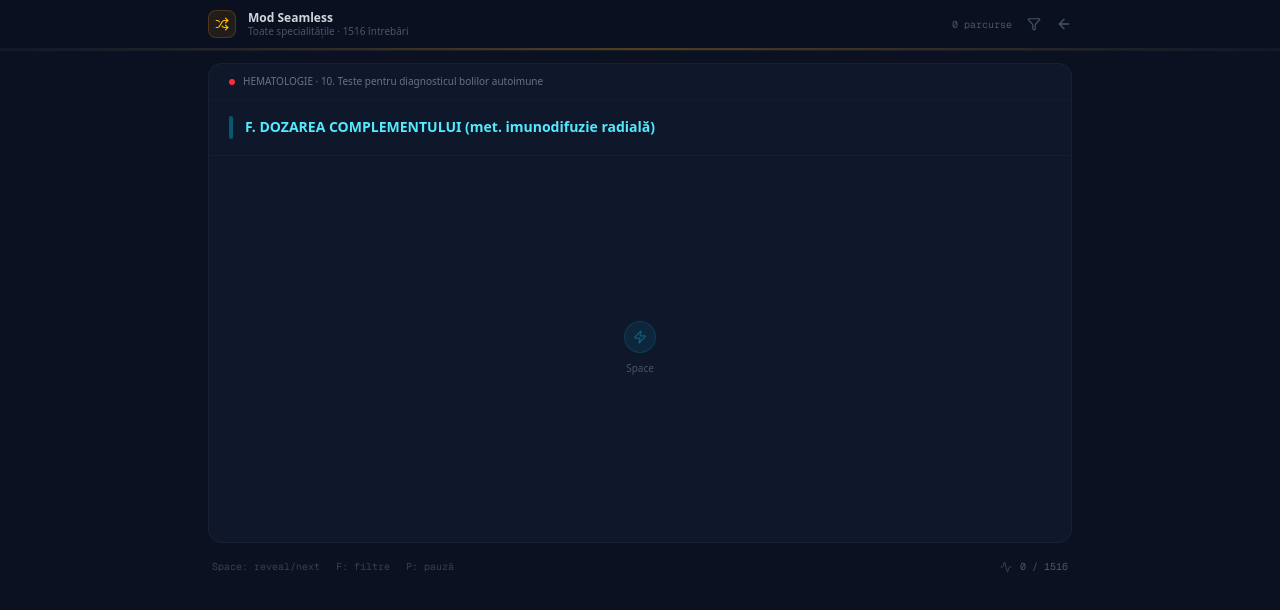
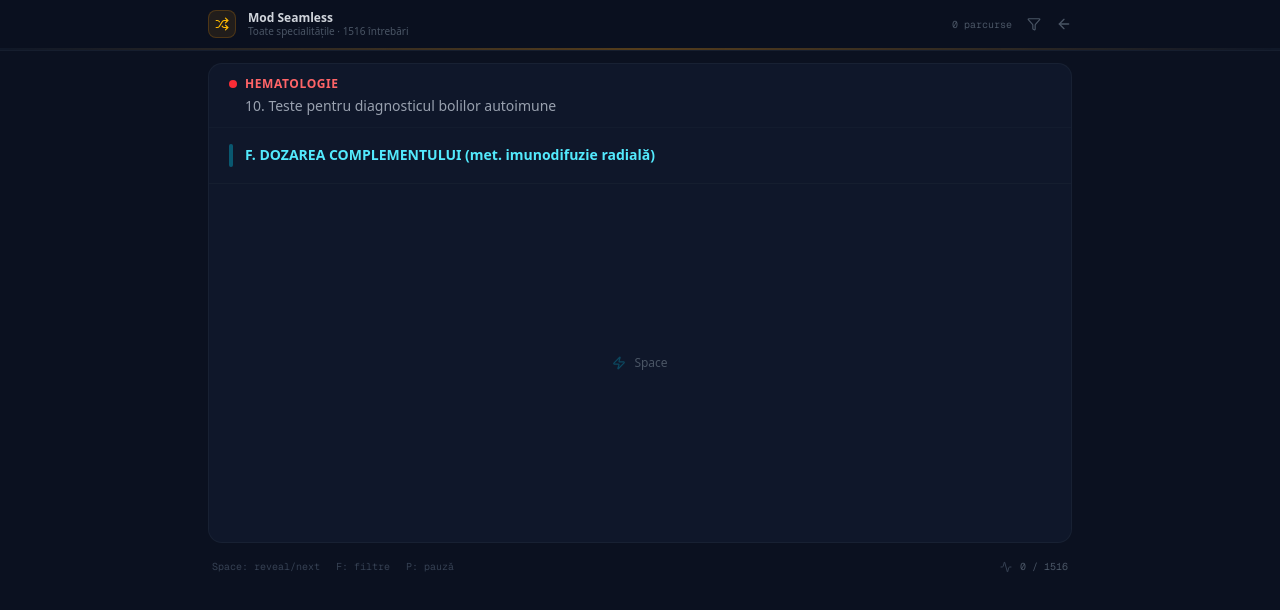
Before and after one commit to ObuObuHub/flashcard-app, a Next.js app: page /subiecte/random in a window 1280 px wide. Shown: the top 610 px of the page. Built offline with nearby package versions, Linux system fonts and the light colour scheme.

Commit message:
style: bigger source tag and compact tap zone in seamless mode

```diff
--- a/components/seamless-study-client.tsx
+++ b/components/seamless-study-client.tsx
@@ -310,11 +310,16 @@ export function SeamlessStudyClient({ data }: SeamlessStudyClientProps): React.J
         ) : (
           <div className="bg-[#0F172A] border border-gray-800/60 rounded-xl min-h-[60vh] overflow-hidden flex flex-col">
             {/* Source tag */}
-            <div className="px-5 py-2.5 flex items-center gap-2 border-b border-gray-800/30">
-              <div className={`w-1.5 h-1.5 rounded-full ${getDotColor(currentCard.speciality)}`} />
-              <span className="text-[10px] text-gray-500 truncate">
-                {currentCard.speciality} · {currentCard.subject}
-              </span>
+            <div className="px-5 py-3 flex flex-col gap-1 border-b border-gray-800/30">
+              <div className="flex items-center gap-2">
+                <div className={`w-2 h-2 rounded-full flex-shrink-0 ${getDotColor(currentCard.speciality)}`} />
+                <span className={`text-xs font-semibold uppercase tracking-wider ${specialityColors[currentCard.speciality]?.split(' ')[0] || 'text-gray-400'}`}>
+                  {currentCard.speciality}
+                </span>
+              </div>
+              <p className="text-sm text-gray-400 leading-snug pl-4">
+                {currentCard.subject}
+              </p>
             </div>
 
             {/* Question */}
@@ -340,12 +345,10 @@ export function SeamlessStudyClient({ data }: SeamlessStudyClientProps): React.J
                   </div>
                 </div>
               ) : (
-                <div className="flex-1 flex items-center justify-center px-5 py-8">
-                  <div className="text-center">
-                    <div className="w-8 h-8 rounded-full bg-cyan-500/10 border border-cyan-500/15 flex items-center justify-center mx-auto mb-2">
-                      <Zap className="w-3.5 h-3.5 text-cyan-500/40" />
-                    </div>
-                    <p className="text-[10px] text-gray-600">
+                <div className="flex-1 flex items-center justify-center px-5 py-6">
+                  <div className="flex items-center gap-2 text-gray-600">
+                    <Zap className="w-3.5 h-3.5 text-cyan-500/30" />
+                    <p className="text-xs">
                       <span className="hidden sm:inline">Space</span>
                       <span className="sm:hidden">Tap</span>
                     </p>
```
